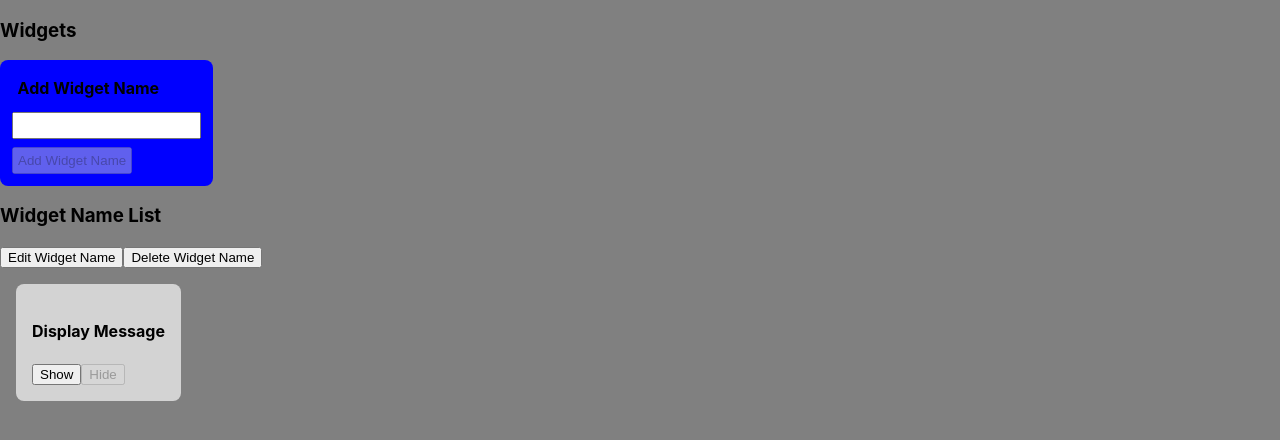
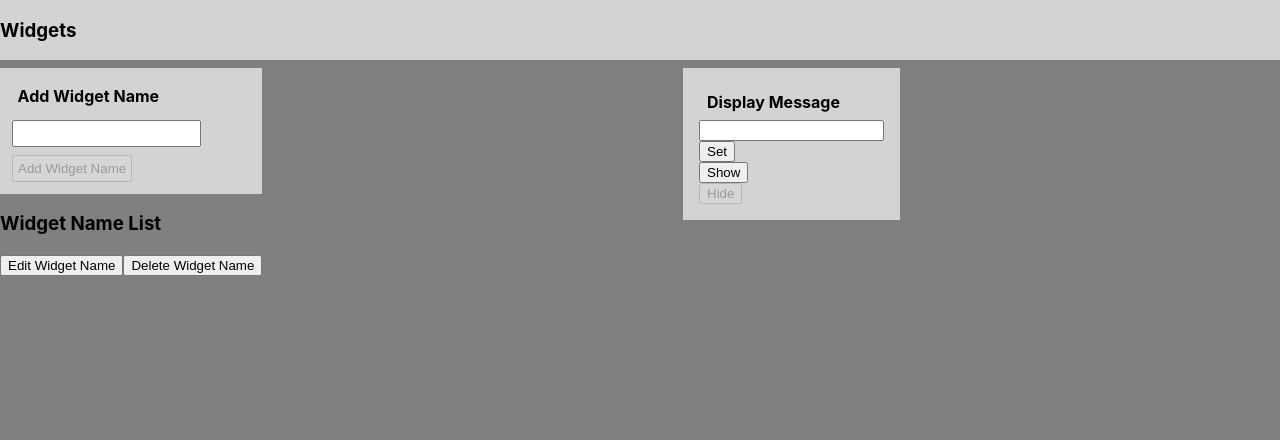
Before and after one commit to goatstone/min-hooks, a React app: page / in a window 1280 px wide. Shown: the top 440 px of the page. Built offline with nearby package versions, Linux system fonts and the light colour scheme.

Commit message:
set up layout

```diff
--- a/src/MinHooks.css
+++ b/src/MinHooks.css
@@ -2,6 +2,21 @@ section.min-hooks {
   display: flex;
   flex-direction: column;
   justify-content: center;
-  align-items: flex-start;
+  align-items: space-between;
   flex-wrap: nowrap;
 }
+ .widgets-container {
+  display: flex;
+  flex-direction: column;
+}
+div.min-hooks-body{
+  display: flex;
+  flex-direction: row;
+  justify-content: space-between;
+  max-width: 900px;
+}
+article.message-display {
+  position: fixed;
+  right: 0;
+  bottom: 0;
+}
--- a/src/MinHooks.tsx
+++ b/src/MinHooks.tsx
@@ -8,7 +8,6 @@ import {
   WidgetControl,
   WidgetListManage,
   WidgetHeader,
-  // Widgets,
   MessageDisplay,
   MessageControl,
   WidgetList,
@@ -23,6 +22,10 @@ const MinHooks: React.FC = () => {
   return (
     <section className="min-hooks">
       <WidgetHeader />
+
+      <div className="min-hooks-body">
+
+        <div className="widgets-container">
           <WidgetAdd />
           <WidgetListManage>
             <h3>Widget Name List</h3>
@@ -39,8 +42,13 @@ const MinHooks: React.FC = () => {
               Delete Widget Name
             </button>
           </WidgetControl>
+        </div>
+
         <MessageControl />
         <MessageDisplay />
+
+      </div>
+
     </section>
   )
 }
--- a/src/components/Message/MessageControl.css
+++ b/src/components/Message/MessageControl.css
@@ -1,6 +1,8 @@
 article.message-control {
-    margin: 1em;
+    display: flex;
+    flex-direction: column;
+    align-items: flex-start;
+    align-self: flex-start;
     padding: 1em;
     background: lightgray;
-    border-radius: 0.5em;
 }
--- a/src/components/Message/MessageControl.tsx
+++ b/src/components/Message/MessageControl.tsx
@@ -4,10 +4,31 @@ import './MessageControl.css'
 
 const MessageControl: React.FC = () => {
   const { state, actions }: StoreContextInterface = React.useContext(StoreContext)
+  const [localState, localSetState] = React.useState('')
+
+  const setNameValue = ({ target }: any) => {
+    localSetState(target.value)
+  }
+  const setMessage = (message: string) => {
+    actions.setMessage(message)
+    localSetState('')
+  }
 
   return (
     <article className="message-control">
       <h4>Display Message</h4>
+      <input
+        value={localState}
+        onChange={setNameValue}
+      />
+      <button
+        type="button"
+        onClick={e => setMessage(e.target.value)}
+        disabled={false}
+        className="set-message"
+      >
+        Set
+      </button>
       <button
         type="button"
         onClick={actions.showMessage}
--- a/src/components/WidgetAdd.css
+++ b/src/components/WidgetAdd.css
@@ -2,11 +2,13 @@
   display: flex;
   flex-direction: column;
   align-items: flex-start;
-  background: blue;
-  border-radius: 0.5em;
+  background: lightgray;
   padding: 0.5em;
 }
 .widget-add-control > *{
   margin: 0.3em;
   padding: 0.3em;
 }
+h4 {
+  margin: 0.5em;
+}
--- /dev/null
+++ b/src/components/WidgetHeader.css
@@ -0,0 +1,5 @@
+.widget-header {
+    background: lightgray;
+    width: 100%;
+    margin-bottom: 0.5em;
+}
--- a/src/components/WidgetHeader.tsx
+++ b/src/components/WidgetHeader.tsx
@@ -1,7 +1,8 @@
 import React from 'react'
+import './WidgetHeader.css'
 
 const WidgetHeader: React.FC = () => (
-  <header>
+  <header className="widget-header">
     <h3>Widgets</h3>
   </header>
 )
```
Also changed, not shown: 1 other file (tests, documents, lock files or other folders). Lines whose indentation alone changed are shown as unchanged.
